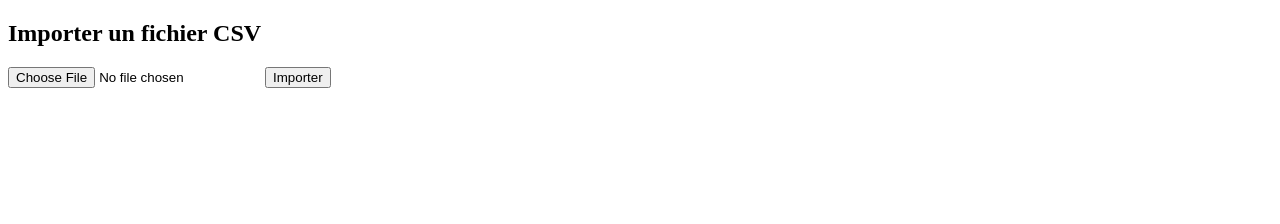
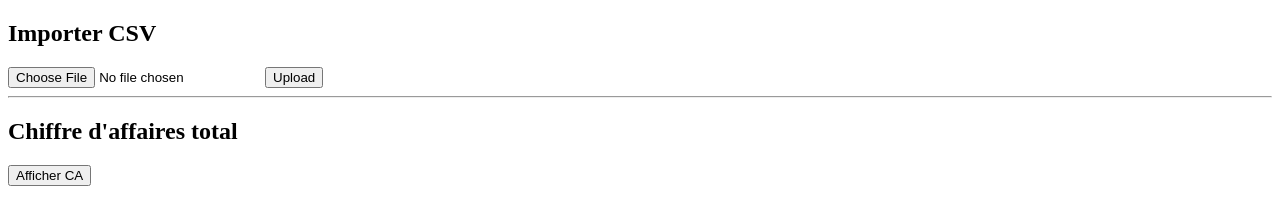
Before and after one commit to PaulDecat/TP_Seance_5, a plain HTML site: page frontend/index.html in a window 1280 px wide. Drawn offline with Linux system fonts and the light colour scheme.

Commit message:
[US-06] mise en place de l affichage

```diff
--- a/frontend/app.js
+++ b/frontend/app.js
@@ -1,36 +1,27 @@
-async function uploadFile() {
-  const fileInput = document.getElementById("fileInput");
-  const success = document.getElementById("success");
-  const error = document.getElementById("error");
-
-  success.textContent = "";
-  error.textContent = "";
-
-  const file = fileInput.files[0];
-
-  if (!file) {
-    error.textContent = "Veuillez sélectionner un fichier";
-    return;
-  }
+async function upload() {
+  const file = document.getElementById("file").files[0];
 
   const formData = new FormData();
   formData.append("file", file);
 
-  try {
-    const response = await fetch("http://localhost:8000/upload", {
-      method: "POST",
-      body: formData
-    });
+  await fetch("http://localhost:8000/upload", {
+    method: "POST",
+    body: formData
+  });
 
-    const data = await response.json();
+  alert("Fichier uploadé");
+}
 
-    if (!response.ok) {
-      error.textContent = data.detail; // message backend
-    } else {
-      success.textContent = "Fichier importé avec succès";
-    }
 
-  } catch (e) {
-    error.textContent = "Impossible de contacter le serveur";
+async function loadKPI() {
+  const res = await fetch("http://localhost:8000/kpi/revenue");
+  const data = await res.json();
+
+  const display = document.getElementById("kpi");
+
+  if (data.error) {
+    display.textContent = data.error;
+  } else {
+    display.textContent = "CA total : " + data.total_revenue + " €";
   }
 }
--- a/frontend/index.html
+++ b/frontend/index.html
@@ -1,18 +1,21 @@
 <!DOCTYPE html>
-<html lang="fr">
+<html>
 <head>
   <meta charset="UTF-8">
-  <title>Upload CSV</title>
+  <title>KPI CA</title>
 </head>
 <body>
 
-  <h2>Importer un fichier CSV</h2>
+  <h2>Importer CSV</h2>
+  <input type="file" id="file">
+  <button onclick="upload()">Upload</button>
 
-  <input type="file" id="fileInput" accept=".csv">
-  <button onclick="uploadFile()">Importer</button>
+  <hr>
 
-  <p id="success" style="color: green;"></p>
-  <p id="error" style="color: red;"></p>
+  <h2>Chiffre d'affaires total</h2>
+  <button onclick="loadKPI()">Afficher CA</button>
+
+  <h3 id="kpi"></h3>
 
   <script src="app.js"></script>
 </body>
```
Also changed, not shown: 1 other file.
